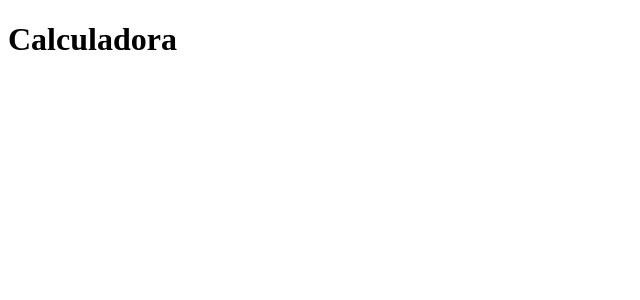
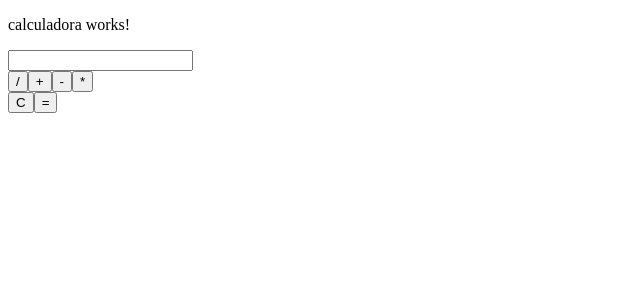
Before and after one commit to JoaoGabrielBertolucci/Angular, an Angular app in the folder caculator/: page / in a window 1280 px wide. Shown: the top 300 px of the page, without its empty margins (0-640 px from the left). Built offline with nearby package versions, Linux system fonts and the light colour scheme.

Commit message:
atualização 01/04/23
foi criado e editado algumas linhas de typescript e houve alteração em algumas outras  linhas dos arquivos html

```diff
--- a/caculator/src/app/app.component.html
+++ b/caculator/src/app/app.component.html
@@ -1 +1,3 @@
-<h1>Calculadora </h1>
+<section>
+    <app-calculadora></app-calculadora>
+</section>
--- a/caculator/src/app/calculadora/calculadora.component.html
+++ b/caculator/src/app/calculadora/calculadora.component.html
@@ -1 +1,16 @@
 <p>calculadora works!</p>
+
+<div class="calculator">
+    <input type="text" id="result" enable />
+</div>
+
+<div class="buttons">
+
+    <button class="operation" value="/">/</button>
+    <button class="operation" value="+">+</button>
+    <button class="operation" value="-">-</button>
+    <button class="operation" value="*">*</button><br>
+
+    <button id="clear">C</button>
+    <button id="equal">=</button>
+  </div>
--- a/caculator/src/app/calculadora/calculadora.component.ts
+++ b/caculator/src/app/calculadora/calculadora.component.ts
@@ -7,4 +7,32 @@ import { Component } from '@angular/core';
 })
 export class CalculadoraComponent {
 
+  num1 : number = 0;
+  num2 : number = 0;
+  soma : number = 0;
+  Subtrair: number = 0;
+  mult: number = 0;
+  divisao: number = 0;
+  RestoDiv: number = 0;
+
+   somar(){
+      this.soma = this.num1 + this.num2;
+   }
+
+  subtrair(){
+    this.Subtrair = this.num1 - this.num2;
+  }
+
+  multiplicar(){
+    this.mult = this.num1 * this.num2;
+  }
+
+  dividir(){
+    this.mult = this.num1 / this.num2;
+  }
+
+  restodiv(){
+    this.RestoDiv = this.num1 % this.num2;
+  }
+
 }
--- a/caculator/src/index.html
+++ b/caculator/src/index.html
@@ -8,7 +8,11 @@
   <link rel="icon" type="image/x-icon" href="favicon.ico">
 </head>
 <body>
-  <app-root></app-root>
-  <router-outlet></router-outlet>
+
+    <app-root>
+      <app-calculadora></app-calculadora>
+    </app-root>
+
+    <router-outlet></router-outlet>
 </body>
 </html>
```
